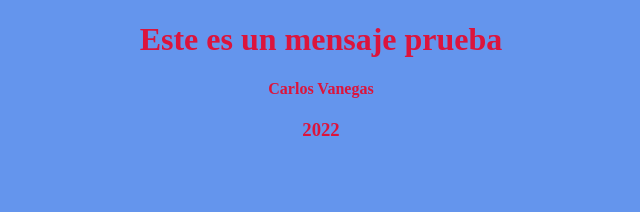
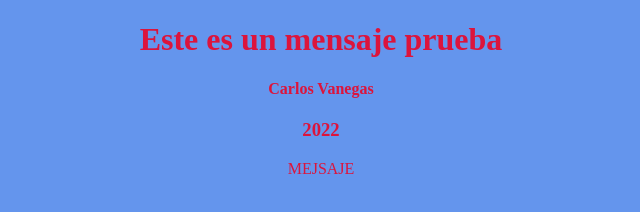
Before and after one commit to cvanegaspl/prueba_git, a plain HTML site: page index.html in a window 1280 px wide. Shown: the full height of the page, 319-959 px from the left. Drawn offline with Linux system fonts and the light colour scheme.

Commit message:
Segunso mensaje

```diff
--- a/index.html
+++ b/index.html
@@ -13,5 +13,8 @@
         <h4>Carlos Vanegas</h4>
         <h3>2022</h3>
     </div>
+    <div>
+        MEJSAJE
+    </div>
 </body>
 </html>
```
